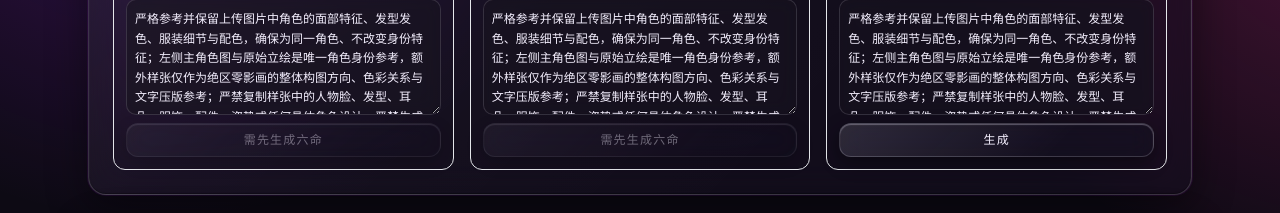
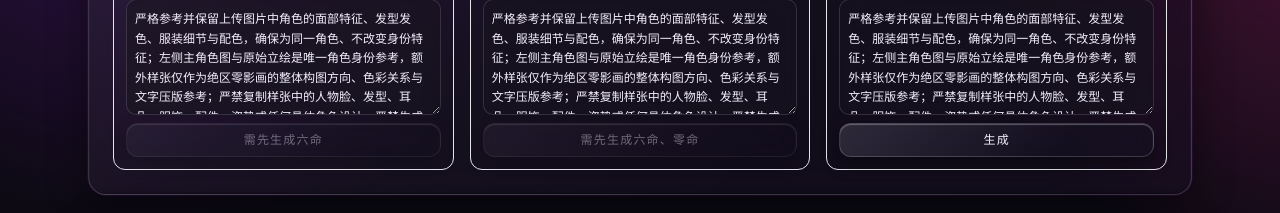
Before and after one commit to unknown-sama-ff/zzz-yinghua, a React (Vite) app: page / in a window 1280 px wide. Shown: the part 1760-1973 px from the top of the page. Built offline with nearby package versions, Linux system fonts and the light colour scheme.

Commit message:
调整三命按钮前置提示文案

```diff
--- a/src/components/YinghuaPanel.tsx
+++ b/src/components/YinghuaPanel.tsx
@@ -246,11 +246,9 @@ export function YinghuaPanel() {
             >
               {style.id === 1 && !sixReady
                 ? '需先生成六命'
-                : style.id === 2 && !sixReady
-                  ? '需先生成六命'
-                  : style.id === 2 && !oneReady
-                    ? '需先生成零命'
-                    : '生成'}
+                : style.id === 2 && (!sixReady || !oneReady)
+                  ? '需先生成六命、零命'
+                  : '生成'}
             </button>
             <ResultView
               slot={yinghuaSlots[style.id]}
```
